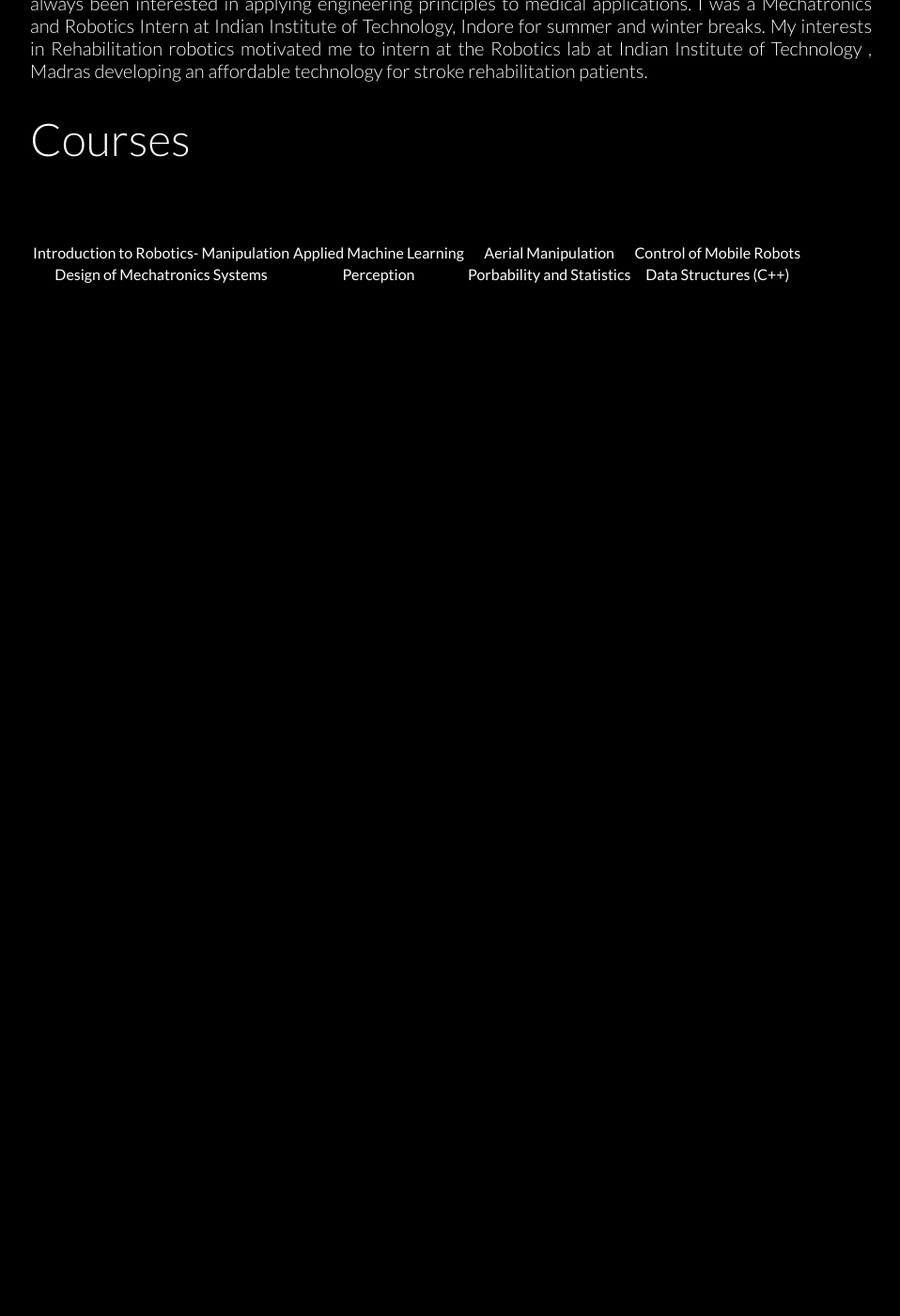
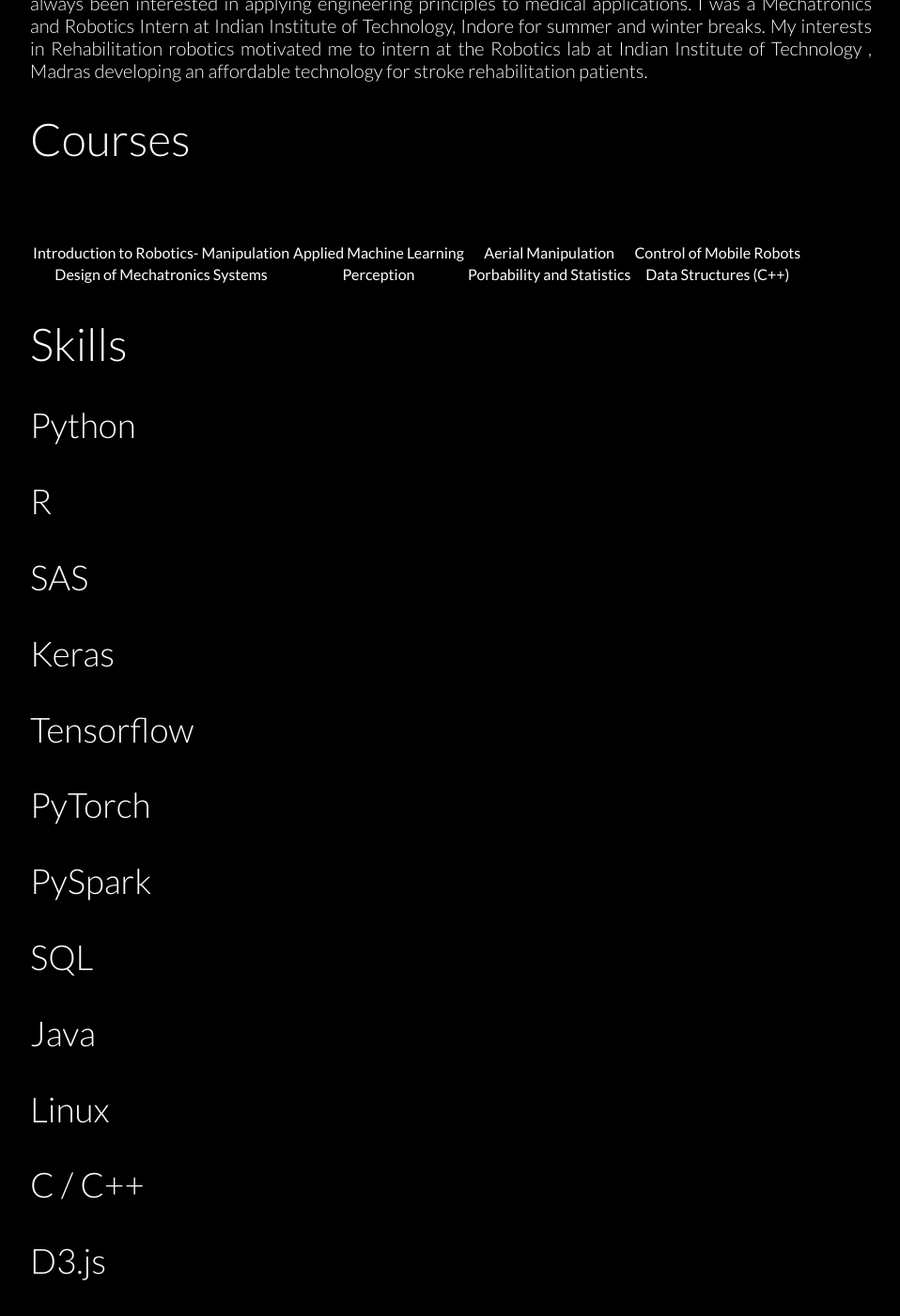
Before and after one commit to sailalitha96/sailalitha96.github.io, a Jekyll site: the page index.html, which Jekyll copies as it is, in a window 1280 px wide and 1400 px high, scrolled down 631 px. Shown: the whole window at 94% size, without its empty margins (160-1118 px from the left). Built offline with Jekyll 4.4.1, drawn with Linux system fonts in a browser that asks for light colours; nearby versions of some CDN libraries; before the commit the page ends 945 px from its top, so only the background shows below that.

Commit message:
Update index.html

```diff
--- a/index.html
+++ b/index.html
@@ -80,6 +80,151 @@
 </div>
 
     </div>
+
+    <h1>Skills</h1>
+
+  </div>
+
+
+
+
+
+
+
+
+
+
+  <div class="col-12 col-sm-4">
+
+    <h3>Python</h3>
+
+  </div>
+
+
+
+
+
+
+  <div class="col-12 col-sm-4">
+
+    <h3>R</h3>
+
+  </div>
+
+
+
+
+
+
+  <div class="col-12 col-sm-4">
+
+    <h3>SAS</h3>
+
+  </div>
+
+
+
+
+
+
+  <div class="col-12 col-sm-4">
+
+    <h3>Keras</h3>
+
+  </div>
+
+
+
+
+
+
+  <div class="col-12 col-sm-4">
+
+    <h3>Tensorflow</h3>
+
+  </div>
+
+
+
+
+
+
+  <div class="col-12 col-sm-4">
+
+    <h3>PyTorch</h3>
+
+  </div>
+
+
+
+
+
+
+  <div class="col-12 col-sm-4">
+
+    <h3>PySpark</h3>
+
+  </div>
+
+
+
+
+
+
+  <div class="col-12 col-sm-4">
+
+    <h3>SQL</h3>
+
+  </div>
+
+
+
+
+
+
+  <div class="col-12 col-sm-4">
+
+    <h3>Java</h3>
+
+  </div>
+
+
+
+
+
+
+  <div class="col-12 col-sm-4">
+
+    <h3>Linux</h3>
+
+  </div>
+
+
+
+
+
+
+  <div class="col-12 col-sm-4">
+
+    <h3>C / C++</h3>
+
+  </div>
+
+
+
+
+
+
+  <div class="col-12 col-sm-4">
+
+    <h3>D3.js</h3>
+
+  </div>
+
+</div>
+
+    </div>
+  </section>
 	</body>
 
 </html>
```
